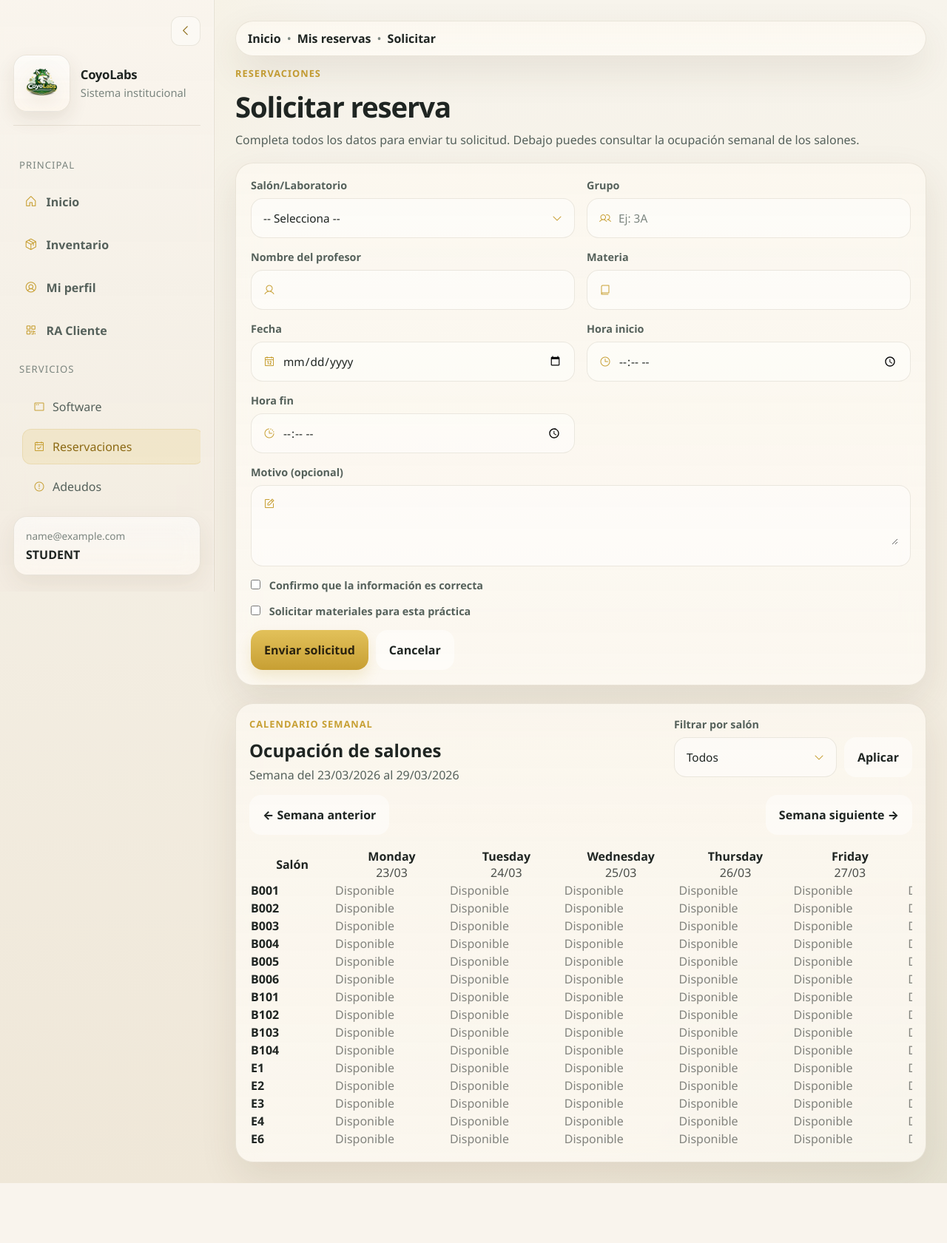
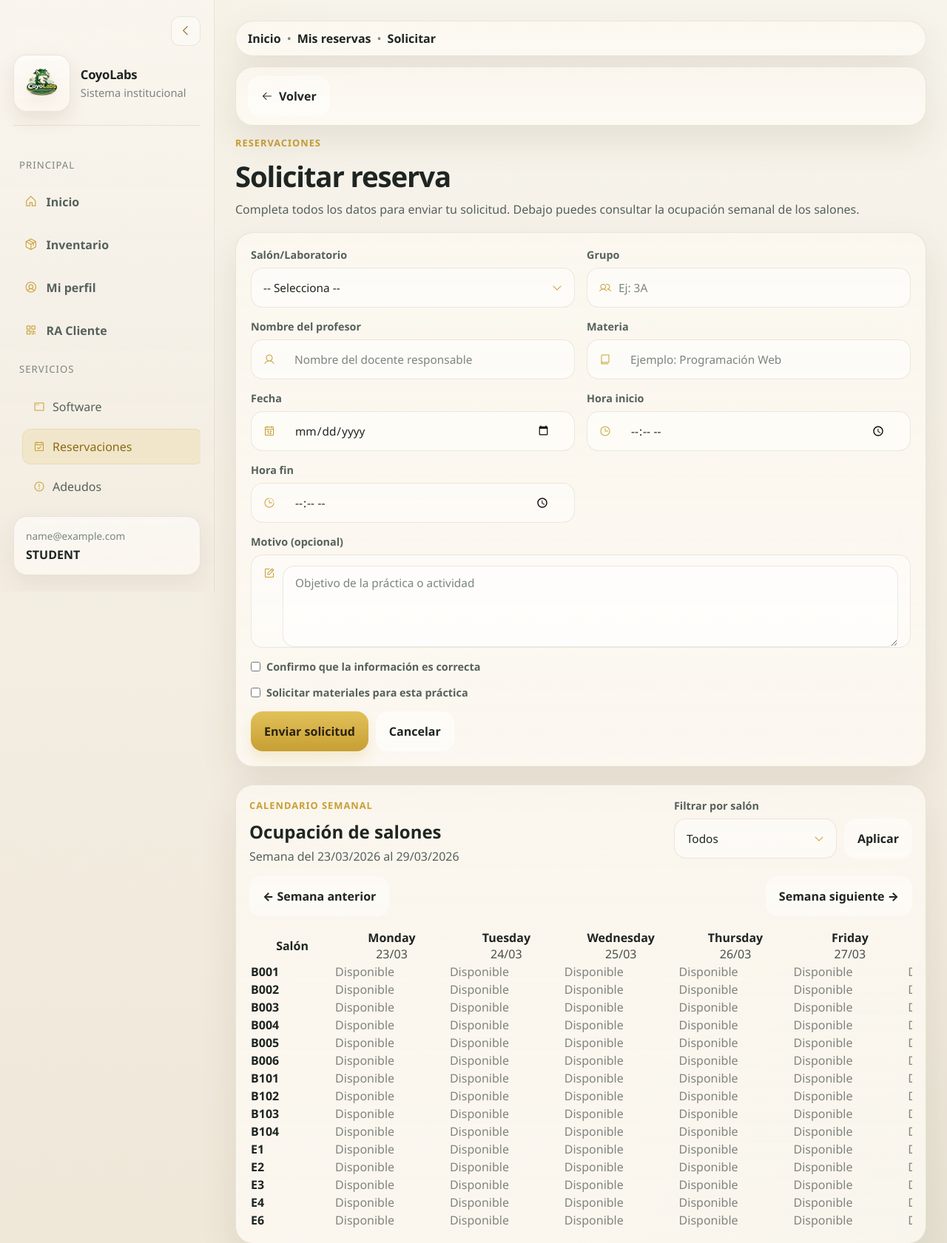
Before and after one commit to gandalf227/coyolabs, a Flask app: page /reservations/request in a window 1280 px wide. Shown: the top 1681 px of the page at 74% size. Before the commit the page ends 1600 px from the top, so only its background shows below. Run offline with Flask 3, Linux system fonts and the light colour scheme; the visitor is signed in with stand-in values (Sample User, id 1); data that the repository does not hold is empty; some libraries are stand-ins or nearby versions.

Commit message:
Phase 1 UX baseline: unify home entry, back button, and form consistency

```diff
--- a/app/controllers/home_controller.py
+++ b/app/controllers/home_controller.py
@@ -5,6 +5,7 @@ from sqlalchemy.orm import joinedload
 from flask_login import current_user, login_required
 
 from app.utils.authz import min_role_required
+from app.utils.roles import is_admin_role
 
 from app.models.reservation import Reservation
 from app.models.debt import Debt
@@ -93,6 +94,9 @@ def labs_view():
 @home_bp.route("/", methods=["GET"])
 @login_required
 def home_dashboard():
+    if is_admin_role(current_user.role):
+        return redirect(url_for("dashboard.dashboard_home"))
+
     selected_date, selected_time = _parse_home_filters()
 
     user = current_user
--- a/app/static/css/base.css
+++ b/app/static/css/base.css
@@ -605,6 +605,52 @@ textarea{
   flex-wrap: wrap;
 }
 
+.back-nav{
+  margin-bottom: 14px;
+}
+
+.form-control{
+  width: 100%;
+  min-height: 54px;
+  border: 1px solid var(--stroke);
+  border-radius: 16px;
+  background: rgba(255,255,255,0.48);
+  color: var(--text);
+  outline: none;
+  padding: 0 16px;
+  font-size: 0.96rem;
+  transition: all .2s ease;
+}
+
+textarea.form-control{
+  min-height: 110px;
+  padding: 12px 16px;
+  resize: vertical;
+}
+
+.form-control::placeholder{
+  color: var(--text-dim);
+}
+
+.form-control:focus{
+  border-color: rgba(199,159,51,0.35);
+  box-shadow: 0 0 0 4px rgba(199,159,51,0.08);
+  background: rgba(255,255,255,0.72);
+}
+
+.form-check{
+  display: flex;
+  align-items: center;
+  gap: 8px;
+  color: var(--text-soft);
+  font-weight: 600;
+}
+
+.form-check input[type="checkbox"]{
+  width: auto;
+  min-height: auto;
+}
+
 /* Search */
 .search-box{
   height: 54px;
@@ -1148,6 +1194,11 @@ textarea{
 
   .toolbar-actions{
     grid-column: auto;
+    justify-content: flex-start;
+  }
+
+  .toolbar-actions .btn{
+    width: 100%;
   }
 
   .user-chip{
--- a/app/templates/auth/auth.html
+++ b/app/templates/auth/auth.html
@@ -180,7 +180,7 @@
 
         <div class="switch">
           <span>¿Ya tienes cuenta?</span>
-          <button type="button" class="link" id="toLogin">Volver a login</button>
+          <button type="button" class="link" id="toLogin">Volver a iniciar sesión</button>
         </div>
 
         <p class="note">Después de registrarte, revisa tu correo institucional para verificar tu cuenta.</p>
--- /dev/null
+++ b/app/templates/components/back_button.html
@@ -0,0 +1,9 @@
+<section class="toolbar-card toolbar-card--compact back-nav">
+  <a
+    class="btn btn-ghost btn-back"
+    href="{{ back_href if back_href is defined else (request.referrer or url_for('root_home')) }}"
+  >
+    <i class="ph ph-arrow-left"></i>
+    <span>{{ back_label if back_label is defined else "Volver" }}</span>
+  </a>
+</section>
--- a/app/templates/dashboard/home.html
+++ b/app/templates/dashboard/home.html
@@ -1,5 +1,5 @@
 {% extends "layouts/student_base.html" %}
-{% set crumbs = [("Inicio", url_for('home.home_dashboard'))] %}
+{% set crumbs = [("Inicio", url_for('root_home'))] %}
 {% block title %}{{ "Dashboard" if active_page == "dashboard" else "Inicio" }}{% endblock %}
 
 {% block content %}
--- a/app/templates/home/home.html
+++ b/app/templates/home/home.html
@@ -1,5 +1,5 @@
 {% extends "layouts/student_base.html" %}
-{% set crumbs = [("Inicio", url_for('home.home_dashboard'))] %}
+{% set crumbs = [("Inicio", url_for('root_home'))] %}
 {% block title %}Mi inicio{% endblock %}
 
 {% block extra_css %}
--- a/app/templates/inventory/inventory_list.html
+++ b/app/templates/inventory/inventory_list.html
@@ -1,5 +1,5 @@
 {% extends "layouts/student_base.html" %}
-{% set crumbs = [("Inicio", url_for('inventory.inventory_list')), ("Inventario", url_for('inventory.inventory_list'))] %}
+{% set crumbs = [("Inicio", url_for('root_home')), ("Inventario", url_for('inventory.inventory_list'))] %}
 {% block title %}Inventario | CoyoLabs{% endblock %}
 
 {% block content %}
--- a/app/templates/layouts/student_base.html
+++ b/app/templates/layouts/student_base.html
@@ -20,7 +20,7 @@
             <i class="ph ph-caret-left"></i>
           </button>
 
-          <a href="{{ url_for('inventory.inventory_list') }}" class="brand-link">
+          <a href="{{ url_for('root_home') }}" class="brand-link">
             <div class="brand-logo-shell">
               <img src="{{ url_for('static', filename='img/coyolabs.png') }}" alt="CoyoLabs Logo" class="brand-logo">
             </div>
@@ -38,7 +38,7 @@
 
 
           {% set is_admin_nav = current_user.is_authenticated and is_admin_role(current_user.role) %}
-          <a href="{{ url_for('home.home_dashboard') }}"
+          <a href="{{ url_for('root_home') }}"
              class="nav-item {% if active_page == 'home' %}active{% endif %}">
             <i class="ph ph-house nav-icon"></i>
             <span class="nav-label">Inicio</span>
@@ -163,6 +163,10 @@
           {% endif %}
         {% endwith %}
 
+        {% if current_user.is_authenticated and active_page not in ['home', 'dashboard'] %}
+          {% include "components/back_button.html" %}
+        {% endif %}
+
         {% block content %}{% endblock %}
       </section>
     </main>
--- a/app/templates/reports/home.html
+++ b/app/templates/reports/home.html
@@ -1,5 +1,5 @@
 {% extends "layouts/student_base.html" %}
-{% set crumbs = [("Inicio", url_for('home.home_dashboard')), ("Reportes", url_for('reports.reports_home'))] %}
+{% set crumbs = [("Inicio", url_for('root_home')), ("Reportes", url_for('reports.reports_home'))] %}
 {% block title %}Reportes{% endblock %}
 
 {% block extra_css %}
--- a/app/templates/reservations/admin_queue.html
+++ b/app/templates/reservations/admin_queue.html
@@ -1,5 +1,5 @@
 {% extends "layouts/student_base.html" %}
-{% set crumbs = [("Inicio", url_for('inventory.inventory_list')), ("Reservas admin", url_for('reservations.admin_queue'))] %}
+{% set crumbs = [("Inicio", url_for('root_home')), ("Reservas admin", url_for('reservations.admin_queue'))] %}
 {% block title %}Reservas pendientes (Admin){% endblock %}
 {% block content %}
 <header class="topbar">
@@ -69,12 +69,12 @@
 
           <td>
             <form method="post" action="{{ url_for('reservations.admin_approve', res_id=r.id) }}" style="display:flex; gap:8px; margin-bottom:8px;">
-              <input type="text" name="admin_note" placeholder="nota" class="btn-ghost" style="height:38px; border-radius:10px; border:1px solid var(--stroke); color:var(--text); background:rgba(255,255,255,0.04); padding:0 10px;">
+              <input type="text" name="admin_note" placeholder="Nota administrativa (opcional)" class="form-control" style="min-height:38px; border-radius:10px;">
               <button type="submit" class="btn btn-gold" style="height:38px; border-radius:10px;">Aprobar</button>
             </form>
 
             <form method="post" action="{{ url_for('reservations.admin_reject', res_id=r.id) }}" style="display:flex; gap:8px;">
-              <input type="text" name="admin_note" placeholder="nota" class="btn-ghost" style="height:38px; border-radius:10px; border:1px solid var(--stroke); color:var(--text); background:rgba(255,255,255,0.04); padding:0 10px;">
+              <input type="text" name="admin_note" placeholder="Motivo del rechazo (opcional)" class="form-control" style="min-height:38px; border-radius:10px;">
               <button type="submit" class="btn btn-ghost" style="height:38px; border-radius:10px;">Rechazar</button>
             </form>
           </td>
--- a/app/templates/reservations/request.html
+++ b/app/templates/reservations/request.html
@@ -1,5 +1,5 @@
 {% extends "layouts/student_base.html" %}
-{% set crumbs = [("Inicio", url_for('inventory.inventory_list')), ("Mis reservas", url_for('reservations.my_reservations')), ("Solicitar", url_for('reservations.request_reservation'))] %}
+{% set crumbs = [("Inicio", url_for('root_home')), ("Mis reservas", url_for('reservations.my_reservations')), ("Solicitar", url_for('reservations.request_reservation'))] %}
 {% block title %}Solicitar reserva{% endblock %}
 
 {% block content %}
@@ -227,7 +227,7 @@
       <label>Nombre del profesor</label>
       <div class="search-box">
         <i class="ph ph-user search-icon"></i>
-        <input type="text" name="teacher_name" required>
+          <input class="form-control" type="text" name="teacher_name" placeholder="Nombre del docente responsable" required>
       </div>
     </div>
 
@@ -256,7 +256,7 @@
       {% else %}
         <div class="search-box">
           <i class="ph ph-book search-icon"></i>
-          <input type="text" name="subject" required>
+          <input class="form-control" type="text" name="subject" placeholder="Ejemplo: Programación Web" required>
         </div>
       {% endif %}
     </div>
@@ -265,7 +265,7 @@
       <label>Fecha</label>
       <div class="search-box">
         <i class="ph ph-calendar search-icon"></i>
-        <input type="date" name="date" required>
+        <input class="form-control" type="date" name="date" required>
       </div>
     </div>
 
@@ -273,7 +273,7 @@
       <label>Hora inicio</label>
       <div class="search-box">
         <i class="ph ph-clock search-icon"></i>
-        <input type="time" name="start_time" required>
+        <input class="form-control" type="time" name="start_time" required>
       </div>
     </div>
 
@@ -281,7 +281,7 @@
       <label>Hora fin</label>
       <div class="search-box">
         <i class="ph ph-clock-countdown search-icon"></i>
-        <input type="time" name="end_time" required>
+        <input class="form-control" type="time" name="end_time" required>
       </div>
     </div>
 
@@ -289,20 +289,20 @@
       <label>Motivo (opcional)</label>
       <div class="search-box" style="height: auto; min-height: 110px; align-items:flex-start; padding-top: 14px;">
         <i class="ph ph-note-pencil search-icon" style="margin-top:2px;"></i>
-        <textarea name="purpose" rows="3" style="width:100%; border:none; background:transparent; outline:none; color:var(--text);"></textarea>
+        <textarea class="form-control" name="purpose" rows="3" placeholder="Objetivo de la práctica o actividad"></textarea>
       </div>
     </div>
 
     <div class="toolbar-group" style="grid-column:1/-1;">
-      <label>
-        <input type="checkbox" name="signed" value="1" required style="width:auto; margin-right:8px;">
+      <label class="form-check">
+        <input type="checkbox" name="signed" value="1" required>
         Confirmo que la información es correcta
       </label>
     </div>
 
     <div class="toolbar-group" style="grid-column:1/-1;">
-      <label>
-        <input type="checkbox" id="toggleMaterials" style="margin-right:8px;">
+      <label class="form-check">
+        <input type="checkbox" id="toggleMaterials">
         Solicitar materiales para esta práctica
       </label>
     </div>
@@ -311,7 +311,7 @@
       <h3 style="margin-top:10px;">Materiales</h3>
 
       <div class="material-search">
-        <input type="text" id="materialSearch" placeholder="Buscar material...">
+        <input class="form-control" type="text" id="materialSearch" placeholder="Buscar material por nombre, código o ubicación">
         <div id="autocompleteList" class="autocomplete-list"></div>
       </div>
 
--- a/app/templates/software/list.html
+++ b/app/templates/software/list.html
@@ -1,5 +1,5 @@
 {% extends "layouts/student_base.html" %}
-{% set crumbs = [("Inicio", url_for('inventory.inventory_list')), ("Software", url_for('software.list_software'))] %}
+{% set crumbs = [("Inicio", url_for('root_home')), ("Software", url_for('software.list_software'))] %}
 {% block title %}Software{% endblock %}
 {% block content %}
 <header class="topbar"><div class="topbar-left"><p class="page-kicker">Software</p><h1>Catálogo de software</h1><p class="page-subtitle">Consulta software institucional y solicitudes de actualización.</p></div></header>
@@ -17,7 +17,7 @@
 <section class="table-card"><div class="table-wrap"><table class="inventory-table" style="min-width: 1200px;"><thead><tr><th>ID</th><th>Lab</th><th>Nombre</th><th>Versión</th><th>Licencia</th><th>Notas</th><th>Update</th><th class="th-actions">Acciones</th></tr></thead><tbody>
 {% for s in items %}
 <tr><td>{{ s.id }}</td><td>{% if s.lab %}{{ s.lab.name }}{% else %}-{% endif %}</td><td>{{ s.name }}</td><td>{{ s.version or '-' }}</td><td>{{ s.license_type or '-' }}</td><td>{{ s.notes or '-' }}</td><td>{% if s.update_requested %}<span class="status-badge status-warn">SOLICITADO</span><br>{{ s.update_note }}{% else %}<span class="status-badge status-neutral">-</span>{% endif %}</td><td>
-  <form method="post" action="{{ url_for('software.request_update', software_id=s.id) }}" style="display:flex; gap:8px; margin-bottom:8px;"><input class="btn-ghost" style="height:38px; border-radius:10px; border:1px solid var(--stroke); color:var(--text); background:rgba(255,255,255,0.04); padding:0 10px;" type="text" name="update_note" placeholder="motivo"><button type="submit" class="btn btn-ghost" style="height:38px; border-radius:10px;">Solicitar</button></form>
+  <form method="post" action="{{ url_for('software.request_update', software_id=s.id) }}" style="display:flex; gap:8px; margin-bottom:8px;"><input class="form-control" style="min-height:38px; border-radius:10px;" type="text" name="update_note" placeholder="Motivo de actualización"><button type="submit" class="btn btn-ghost" style="height:38px; border-radius:10px;">Solicitar</button></form>
   {% if current_user.role in ['ADMIN', 'SUPERADMIN'] %}<form method="post" action="{{ url_for('software.admin_clear_update', software_id=s.id) }}"><button type="submit" class="btn btn-ghost" style="height:38px; border-radius:10px;">Resolver</button></form>{% endif %}
 </td></tr>
 {% endfor %}
```
Also changed, not shown: app/__init__.py (+7 -0 lines), app/templates/profile/complete.html (+5 -5 lines), app/templates/reports/logbook_admin.html (+5 -5 lines), app/templates/software/admin_new.html (+5 -5 lines).
